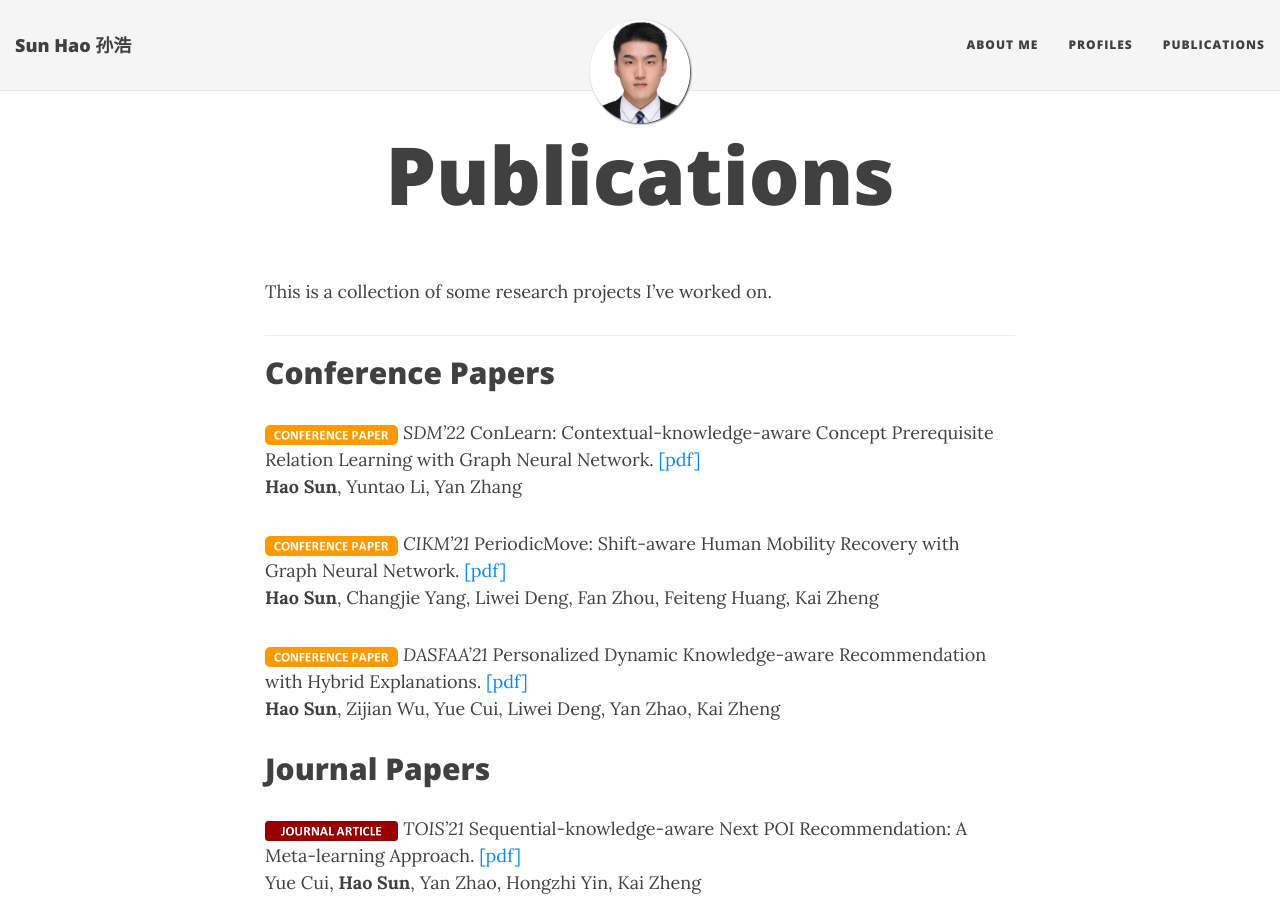
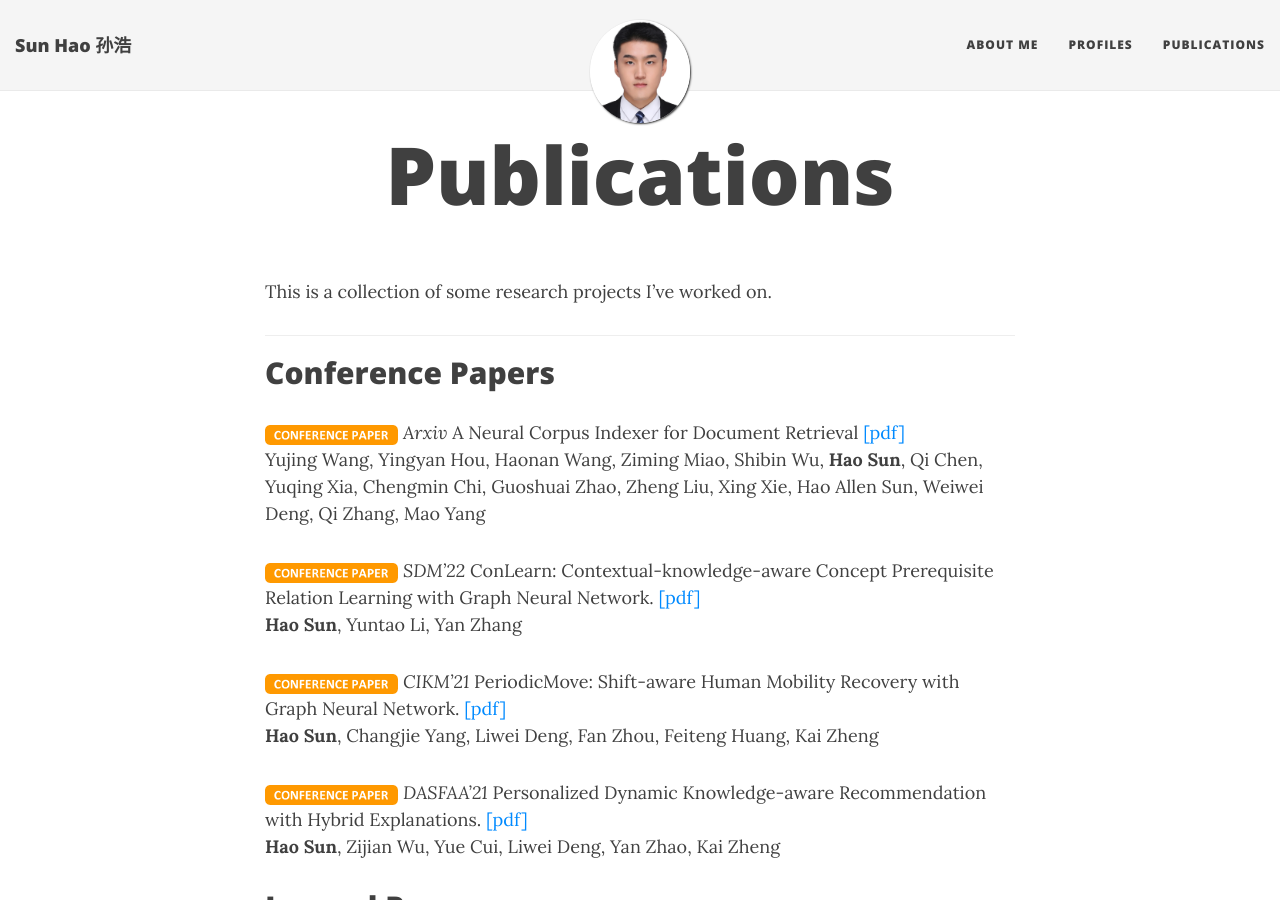
Before and after one commit to sunhaopku/sunhaopku.github.io, a Jekyll site: the page built from publications.md, in a window 1280 px wide and 900 px high. Built offline with Jekyll 4.4.1, drawn with Linux system fonts in a browser that asks for light colours; nearby versions of some CDN libraries.

Commit message:
Update publications.md

```diff
--- a/publications.md
+++ b/publications.md
@@ -10,7 +10,9 @@ This is a collection of some research projects I've worked on.
 
 ---
 ## Conference Papers
-
+<img src="../img/conference-paper.png" height="20px">
+*Arxiv* A Neural Corpus Indexer for Document Retrieval [[pdf]](resources/wang_arxiv.pdf) \\
+Yujing Wang, Yingyan Hou, Haonan Wang, Ziming Miao, Shibin Wu, **Hao Sun**, Qi Chen, Yuqing Xia, Chengmin Chi, Guoshuai Zhao, Zheng Liu, Xing Xie, Hao Allen Sun, Weiwei Deng, Qi Zhang, Mao Yang
 
 <img src="../img/conference-paper.png" height="20px">
 *SDM'22* ConLearn: Contextual-knowledge-aware Concept Prerequisite Relation Learning with Graph Neural Network. [[pdf]](resources/sdm_2022_sun.pdf) \\
```
